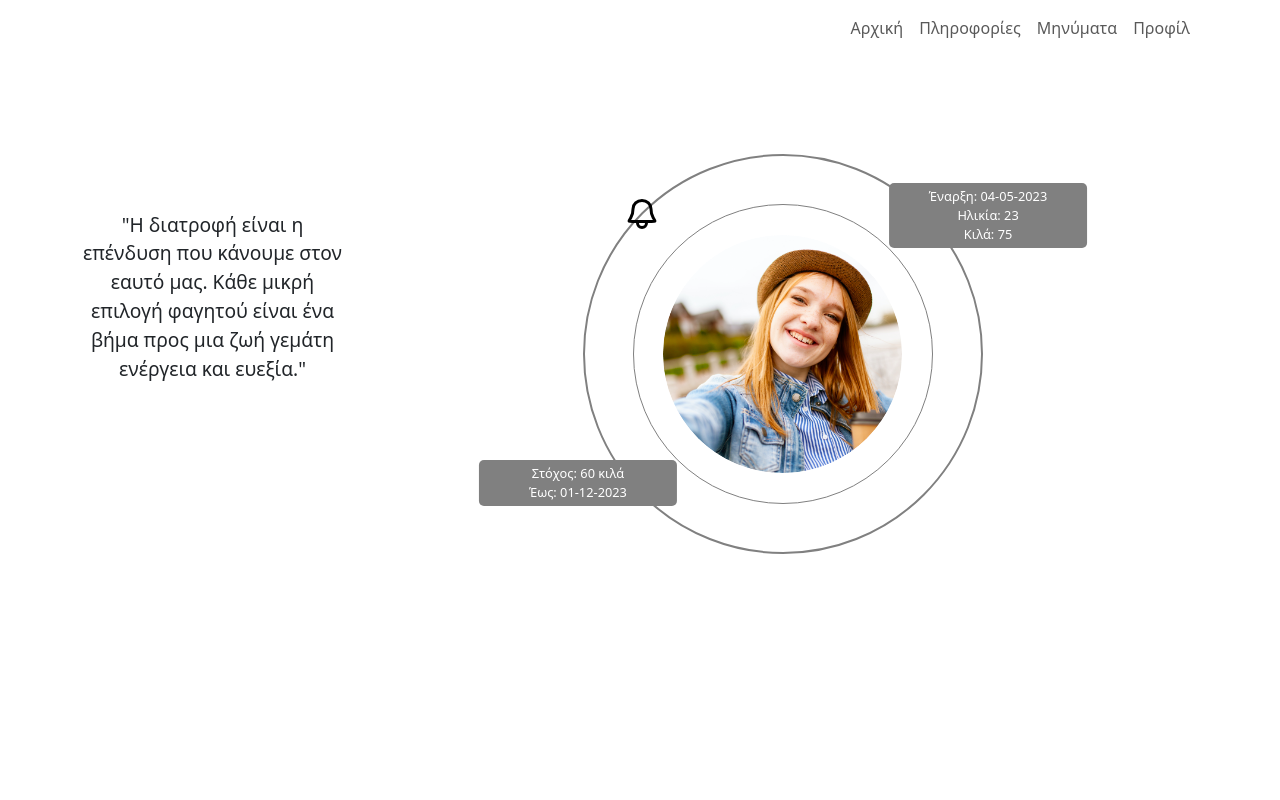
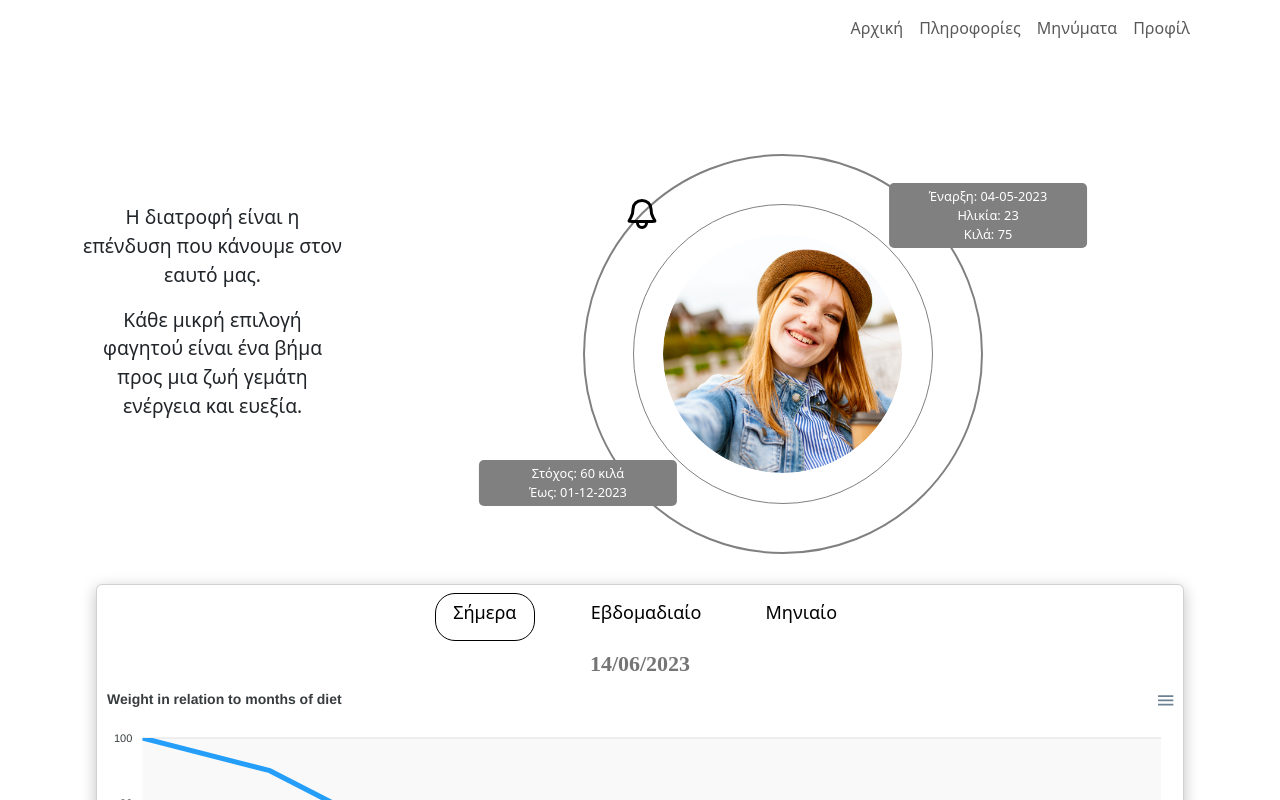
Before and after one commit to Spanosnick/Personal_monitor_React, a React (Create React App) app: page /profile in a window 1280 px wide. Shown: the top 800 px of the page. Built offline with nearby package versions, Linux system fonts and the light colour scheme.

Commit message:
add the chart component in the profile page

```diff
--- a/package.json
+++ b/package.json
@@ -6,6 +6,7 @@
     "@testing-library/jest-dom": "^5.17.0",
     "@testing-library/react": "^13.4.0",
     "@testing-library/user-event": "^13.5.0",
+    "apexcharts": "^3.42.0",
     "bootstrap": "^5.3.1",
     "react": "^18.2.0",
     "react-bootstrap": "^2.8.0",
@@ -37,5 +38,8 @@
       "last 1 firefox version",
       "last 1 safari version"
     ]
+  },
+  "devDependencies": {
+    "react-apexcharts": "^1.4.1"
   }
 }
--- /dev/null
+++ b/src/components/chartCoponent/ChartComponent.js
@@ -0,0 +1,34 @@
+import React from "react";
+import Card from 'react-bootstrap/Card';
+import Stack from 'react-bootstrap/Stack';
+import { Container, Row, Col } from 'react-bootstrap';
+import SimpleChart from './SimpleChart';
+
+function ChartComponent({ date }) {
+
+
+    return (
+        <Card className="text-start chooseProgram">
+            <Stack className="mx-auto cardLabels my-2" direction="horizontal" gap={5}>
+                <div className="p-2 active ">
+                    <h3>Σήμερα </h3>
+                </div>
+
+                <div className="p-2">
+                    <h3>Εβδομαδιαίο </h3>
+                </div>
+
+                <div className="p-2">
+                    <h3>Μηνιαίο </h3>
+                </div>
+            </Stack>
+            <div className="col-12 text-center ">
+                <h4 id='dateLabel'> {date || '14/06/2023'}</h4>
+            </div>
+            <SimpleChart/>
+
+        </Card>
+    );
+}
+
+export default ChartComponent;
--- /dev/null
+++ b/src/components/chartCoponent/SimpleChart.js
@@ -0,0 +1,61 @@
+import React from "react";
+import Chart from "react-apexcharts";
+const data = {
+    series: [
+        {
+            name: "Kg",
+            data: [100, 95, 85, 90, 85, 77, 73, 68, 65],
+        },
+    ],
+    options: {
+        chart: {
+            height: 350,
+            type: "line",
+            zoom: {
+                enabled: false,
+            },
+        },
+        dataLabels: {
+            enabled: false,
+        },
+        stroke: {
+            curve: "straight",
+        },
+        title: {
+            text: "Weight in relation to months of diet",
+            align: "left",
+        },
+        grid: {
+            row: {
+                colors: ["#f3f3f3", "transparent"], // takes an array which will be repeated on columns
+                opacity: 0.5,
+            },
+        },
+        xaxis: {
+            categories: [
+                "Jan",
+                "Feb",
+                "Mar",
+                "Apr",
+                "May",
+                "Jun",
+                "Jul",
+                "Aug",
+                "Sep",
+            ],
+        },
+    },
+};
+function ApexLineChart() {
+    return (
+        <div>
+            <Chart
+                options={data.options}
+                series={data.series}
+                type="line"
+                height={350}
+            />
+        </div>
+    );
+}
+export default ApexLineChart;
--- a/src/components/circleDesign/circleComponent.css
+++ b/src/components/circleDesign/circleComponent.css
@@ -9,6 +9,7 @@
     margin: 0 auto;
     position: relative;
     margin-top: 50px;
+    margin-bottom: 30px;
 }
 
 .inner-circle {
@@ -66,6 +67,7 @@
     .outer-circle {
         width: 250px;
         height: 250px;
+        margin-bottom: 30px;
     }
 
     .inner-circle {
--- a/src/components/circleDesign/circleComponent.js
+++ b/src/components/circleDesign/circleComponent.js
@@ -9,8 +9,12 @@ function CircleComponent() {
             <Row className="align-items-center">
                 <Col xs={12} md={3}>
                     <p>
-                        "Η διατροφή είναι η επένδυση που κάνουμε στον εαυτό μας. Κάθε μικρή επιλογή φαγητού είναι ένα βήμα προς μια ζωή γεμάτη ενέργεια και ευεξία."
+                        Η διατροφή είναι η επένδυση που κάνουμε στον εαυτό μας.
                     </p>
+                    <p>
+                        Κάθε μικρή επιλογή φαγητού είναι ένα βήμα προς μια ζωή γεμάτη ενέργεια και ευεξία.
+                    </p>
+
                 </Col>
                 <Col xs={12} md={9} className="text-center mt-5">
                     <div className="outer-circle">
--- a/src/screens/profile.js
+++ b/src/screens/profile.js
@@ -1,11 +1,13 @@
 import React from "react";
 import CircleComponent from '../components/circleDesign/circleComponent';
+import Chart from '../components/chartCoponent/ChartComponent';
 
 
 function Profilepage() {
     return (
         <div>
             <CircleComponent/>
+            <Chart/>
         </div>
     );
 }
```
Also changed, not shown: 1 other file (tests, documents, lock files or other folders).
